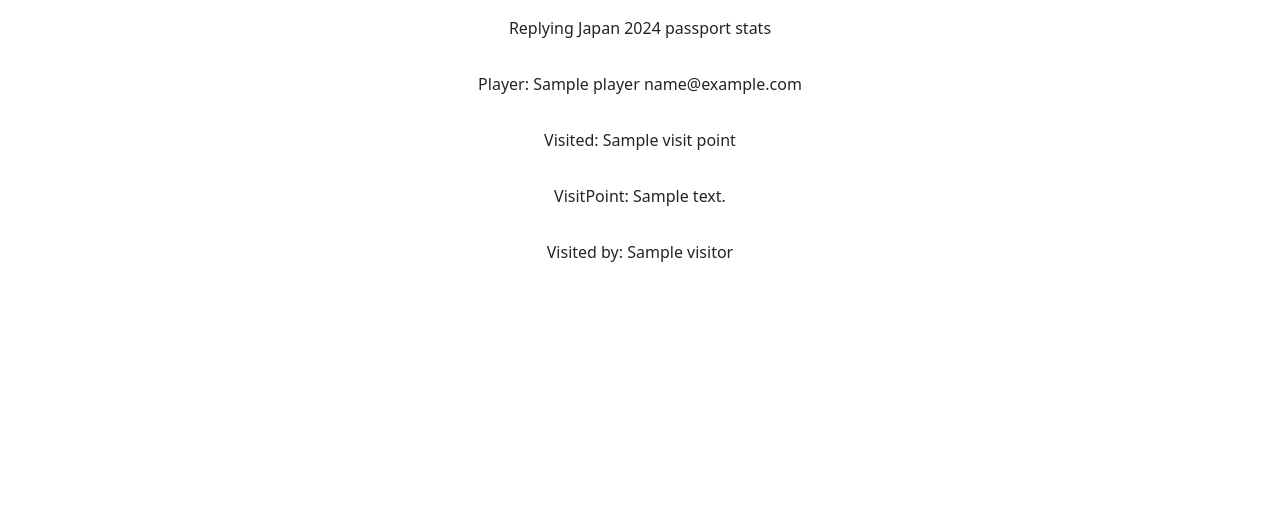
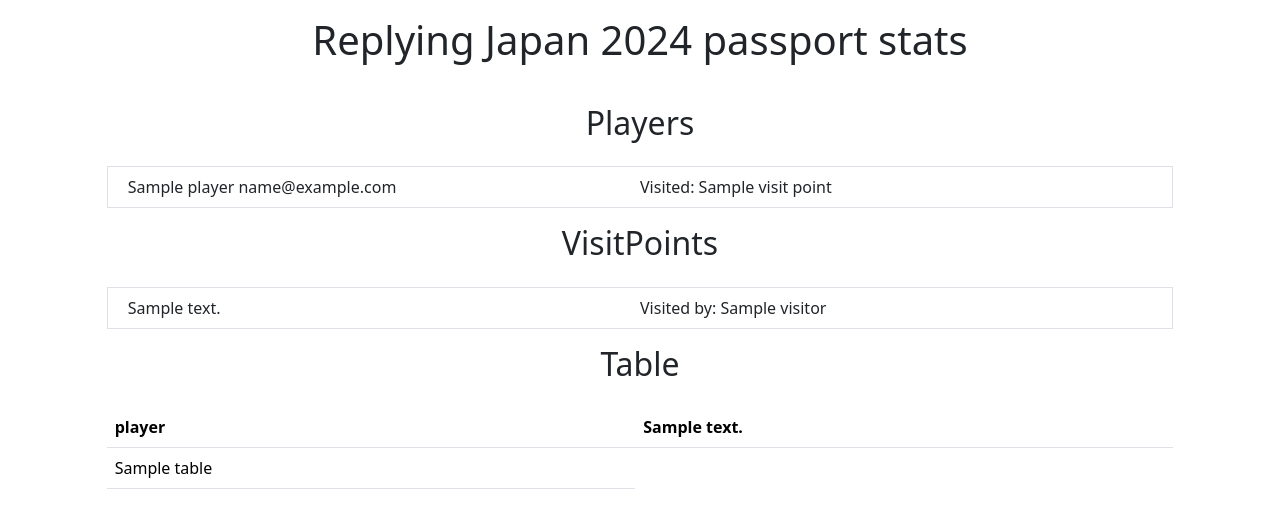
Before and after one commit to davepape/replayingjapan-passport, a Django app: template templates/stats.html in a window 1280 px wide. Shown: the top 528 px of the page. Run offline with Django 3.2, Linux system fonts and the light colour scheme; the template is opened without the code that fills it: most values are stand-ins (such as "Sample title", 1, 10 or a date in 2020).

Commit message:
stats table

```diff
--- a/templates/stats.html
+++ b/templates/stats.html
@@ -3,31 +3,67 @@
 {% load static %}
   <div class="row">
     <div class="md-8 text-center p-3">
-    Replying Japan 2024 passport stats
+    <h1>Replying Japan 2024 passport stats</h1>
+    </div>
+  </div>
+  <div class="row">
+    <div class="md-8 text-center p-3">
+    <h2>Players</h2>
     </div>
   </div>
 {% for p in players %}
+  <div class="row border p-2">
+    <div class="col">
+    {{ p.player.name }} {{ p.player.email }}
+    </div>
+    <div class="col">
+    {% for vp in p.visitPoints %}
+      <div class="row">
+      Visited: {{ vp.name }}
+      </div>
+    {% endfor %}
+    </div>
+  </div>
+{% endfor %}
   <div class="row">
     <div class="md-8 text-center p-3">
-    Player: {{ p.player.name }} {{ p.player.email }}
+    <h2>VisitPoints</h2>
     </div>
-  {% for vp in p.visitPoints %}
-    <div class="md-8 text-center p-3">
-    Visited: {{ vp.name }}
+  </div>
+{% for v in visitPoints %}
+  <div class="row border p-2">
+    <div class="col">
+    {{ v.visitPoint }}
     </div>
-  {% endfor %}
+    <div class="col">
+    {% for p in v.visitors %}
+      <div class="row">
+      Visited by: {{ p.name }}
+      </div>
+    {% endfor %}
+    </div>
   </div>
 {% endfor %}
-{% for v in visitPoints %}
   <div class="row">
     <div class="md-8 text-center p-3">
-    VisitPoint: {{ v.visitpoint }}
+    <h2>Table</h2>
     </div>
-  {% for p in v.visitors %}
-    <div class="md-8 text-center p-3">
-    Visited by: {{ p.name }}
-    </div>
-  {% endfor %}
   </div>
-{% endfor %}
+  <div class="row">
+    <table class="table">
+    <tr>
+      <th>player</th>
+    {% for v in visitPoints %}
+      <th> {{ v.visitPoint }} </th>
+    {% endfor %}
+    </tr>
+    {% for tr in table %}
+      <tr>
+      {% for td in tr %}
+        <td>{{ td }}</td>
+      {% endfor %}
+      </tr>
+    {% endfor %}
+    </table>
+  </div>
 {% endblock %}
```
Also changed, not shown: views.py (+12 -2 lines).
